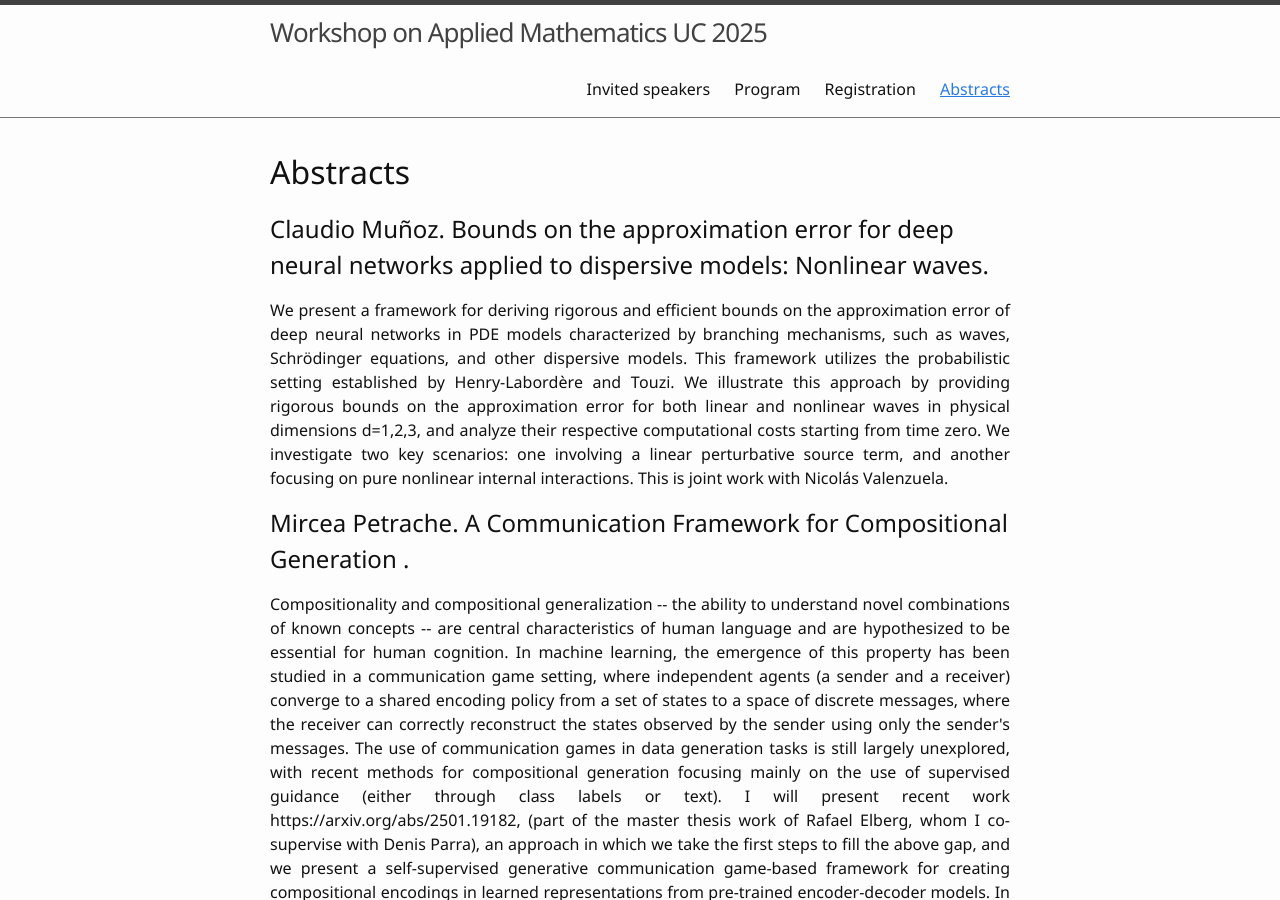
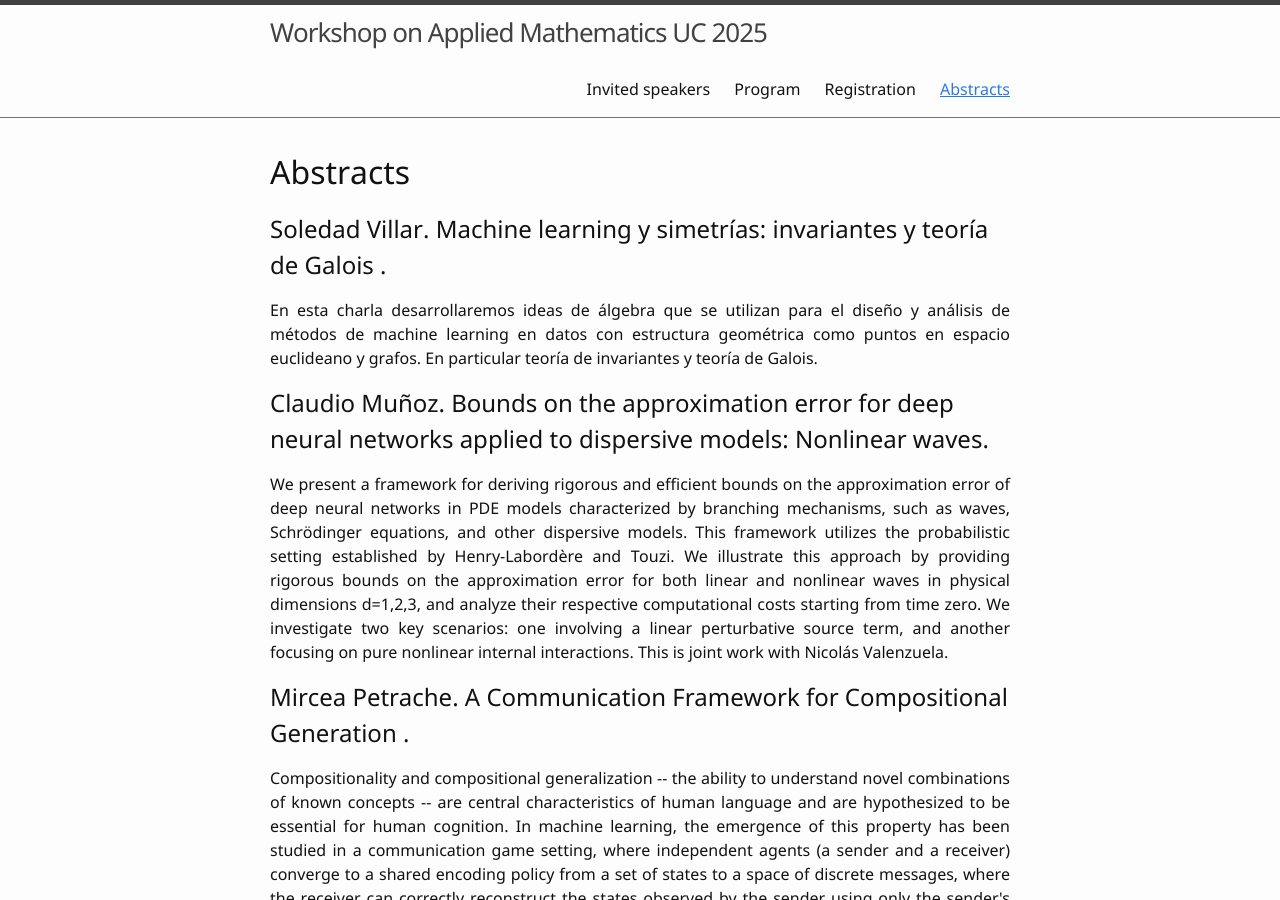
Before and after one commit to AppliedMathUC/workshop-applied-math-2025, a Jekyll site: the page built from 3-lesson.md, in a window 1280 px wide and 900 px high. Built offline with Jekyll 4.4.1, drawn with Linux system fonts in a browser that asks for light colours.

Commit message:
Update 3-lesson.md

```diff
--- a/3-lesson.md
+++ b/3-lesson.md
@@ -4,6 +4,11 @@ nav: true
 ---
 
 # Abstracts
+
+## Soledad Villar. Machine learning y simetrías: invariantes y teoría de Galois .
+<p style="text-align: justify;">
+En esta charla desarrollaremos ideas de álgebra que se utilizan para el diseño y análisis de métodos de machine learning en datos con estructura geométrica como puntos en espacio euclideano y grafos. En particular teoría de invariantes y teoría de Galois.
+</p>
 
 ## Claudio Muñoz. Bounds on the approximation error for deep neural networks applied to dispersive models: Nonlinear waves.
 <p style="text-align: justify;">
```
